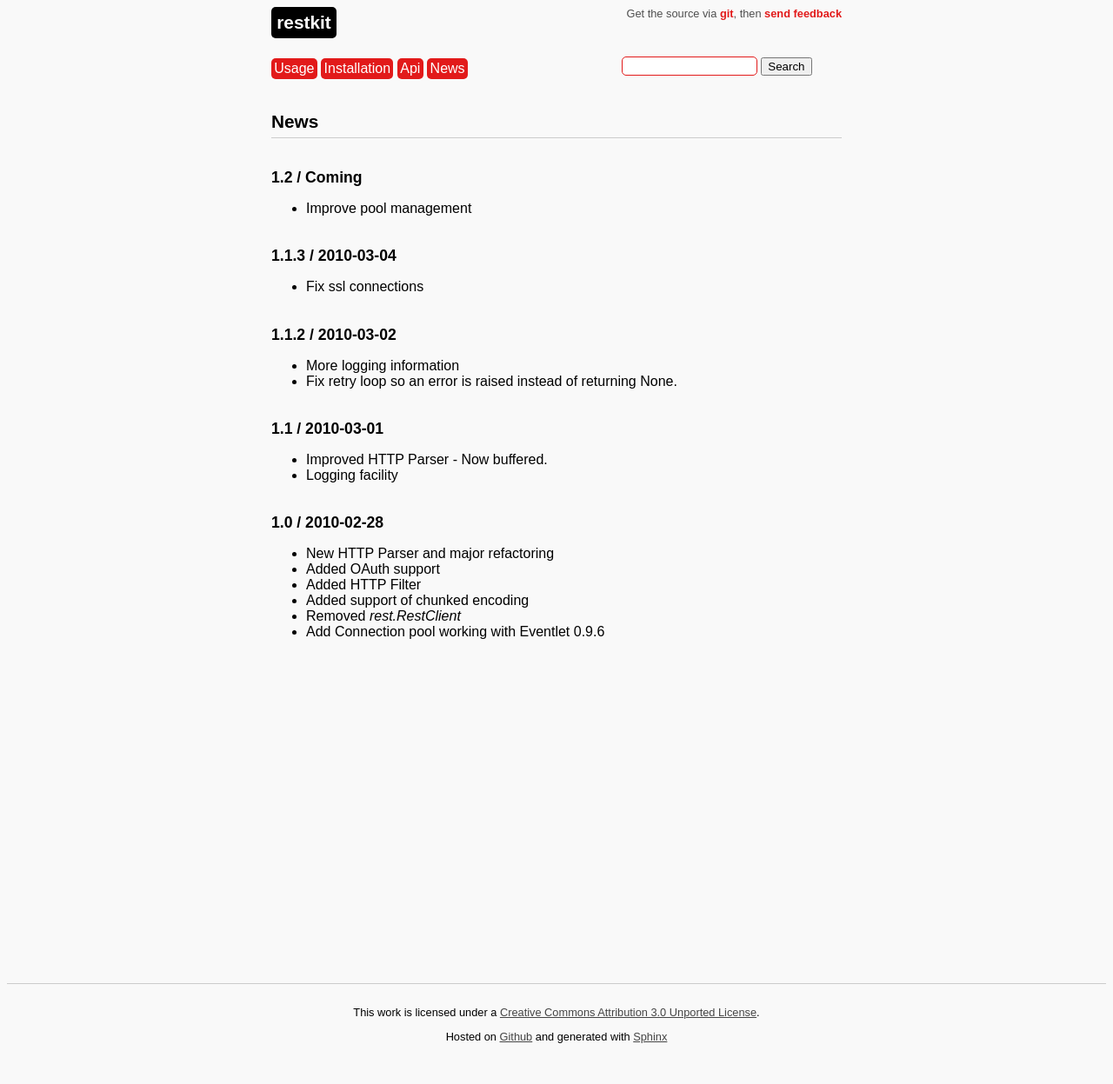
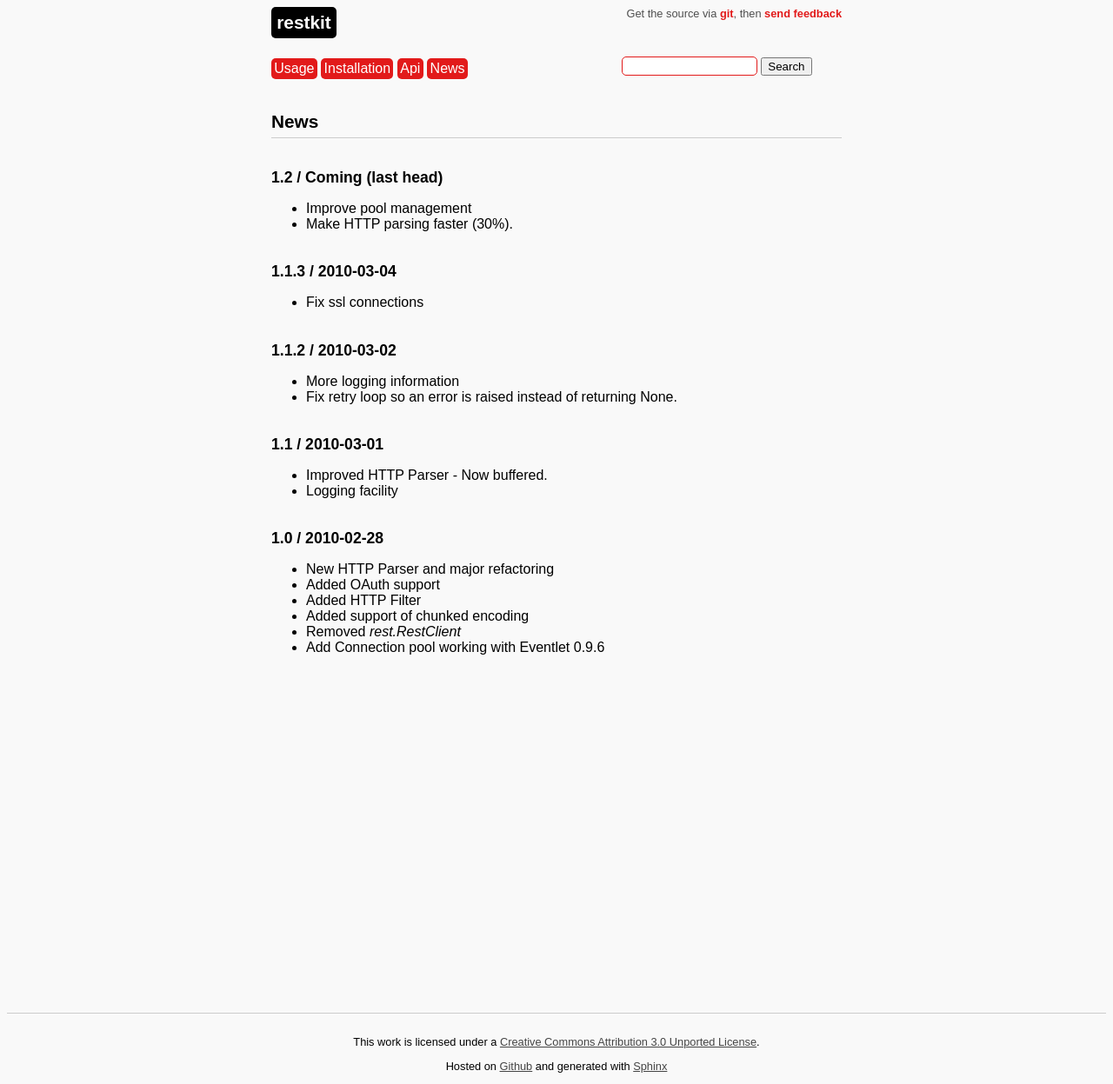
Before and after one commit to benoitc/restkit, a Sphinx documentation site: the page built from doc/news.rst, in a window 1280 px wide. Shown: the whole page at 87% size. Built offline with Sphinx 7.4.7, drawn with Linux system fonts in a browser that asks for light colours; comment, search, counter and statistics services are not loaded; before the commit the page ends 1213 px from its top, so only the background shows below that.

Commit message:
update doc

```diff
--- a/doc/news.rst
+++ b/doc/news.rst
@@ -3,10 +3,11 @@
 News
 ====
 
-1.2 / Coming
-------------
+1.2 / Coming (last head)
+------------------------
 
 - Improve pool management
+- Make HTTP parsing faster (30%).
 
 
 1.1.3 / 2010-03-04
```
